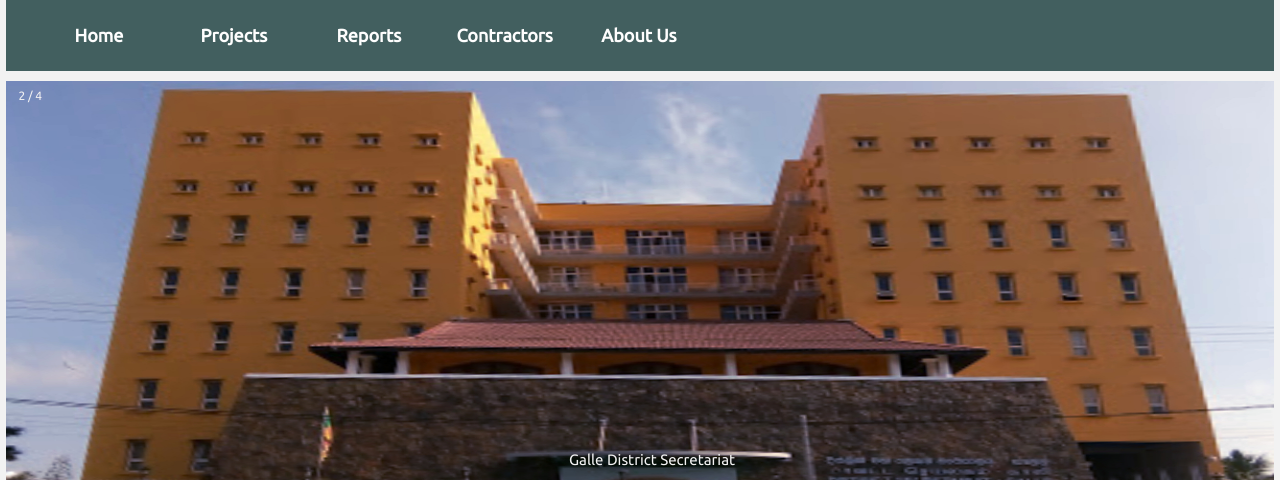
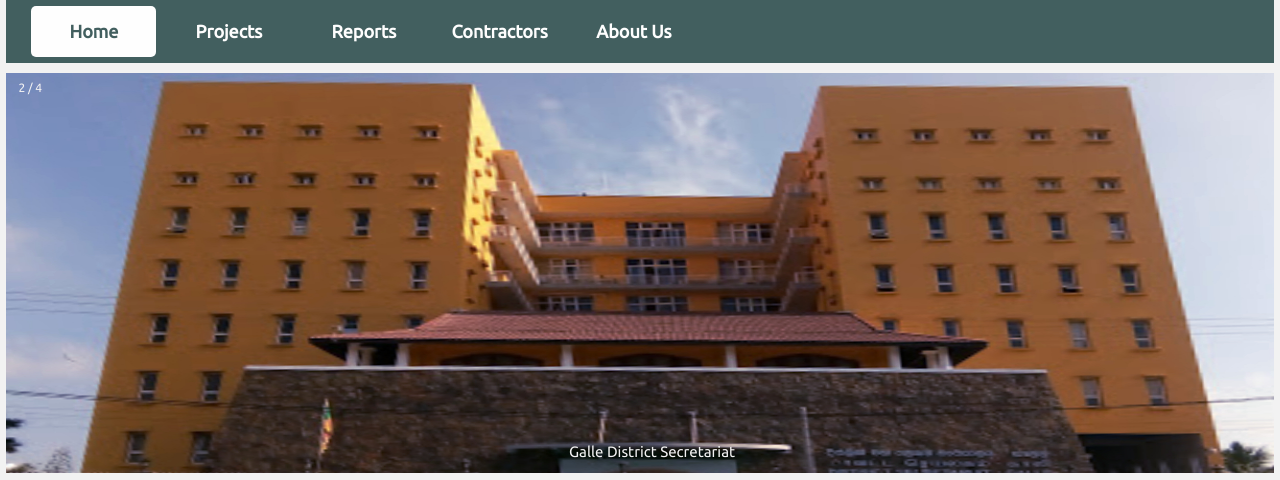
Before and after one commit to SandeepaRanathunga/Galle-District-MIS, a PHP site: page /Galle-District-MIS/ in a window 1280 px wide. Shown: the part 153-633 px from the top of the page. Run offline with PHP 8.4, Linux system fonts and the light colour scheme; some libraries are stand-ins or nearby versions.

Commit message:
minor fixes

```diff
--- a/public/css/errorpage.css
+++ b/public/css/errorpage.css
@@ -1,3 +1,6 @@
+body{
+    background:white;
+}
 .container{
     display:flex;
     align-items: center;
--- a/public/css/header.css
+++ b/public/css/header.css
@@ -204,7 +204,7 @@ header .dropdown{
     top:0px;
     background:rgba(47, 79, 79, 25);
     opacity: 0.9;
-    padding:5px 25px;
+    padding:1px 20px;
     z-index: 1;
 }
 
--- a/public/includes/guestNav.php
+++ b/public/includes/guestNav.php
@@ -1,13 +1,16 @@
 <div class="topnav clearfix" id="navbar">
-    <!-- <?php $fileName=basename($_SERVER['PHP_SELF'])?> -->
     <?php
-        // $fileName=$_GET['url'];
-        // echo $fileName;
+        if(!isset($_GET['url'])){
+            $currentPage="guest_home";
+        }
+        else{
+            $currentPage=$_GET['url'];
+        }
     ?>
-        <a href="/Galle-District-mis/" <?php if($fileName=='') echo "class=active"?>>Home</a>
-        <a href="#" <?php if($fileName=='#') echo "class=active"?>>Projects</a>
-        <a href="#" <?php if($fileName=='#') echo "class=active"?>>Reports</a>
-        <a href="#" <?php if($fileName=='#') echo "class=active"?>>Contractors</a>
-        <a href="#" <?php if($fileName=='#') echo "class=active"?>>About Us</a>
+        <a href="/Galle-District-mis/" <?php if($currentPage=='guest_home') echo "class=active"?>>Home</a>
+        <a href="/Galle-District-mis/projects" <?php if($currentPage=='#') echo "class=active"?>>Projects</a>
+        <a href="/Galle-District-mis/reports" <?php if($currentPage=='#') echo "class=active"?>>Reports</a>
+        <a href="/Galle-District-mis/contractors" <?php if($currentPage=='#') echo "class=active"?>>Contractors</a>
+        <a href="/Galle-District-mis/aboutus" <?php if($currentPage=='#') echo "class=active"?>>About Us</a>
         <a href="javascript:void(0);" class="icon" onclick="addResponsiveness()"><i class="fa fa-bars"></i></a>
 </div>
```
